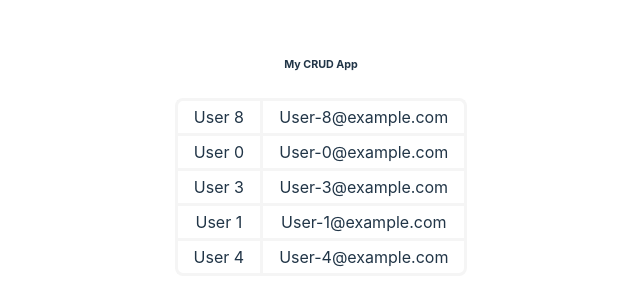
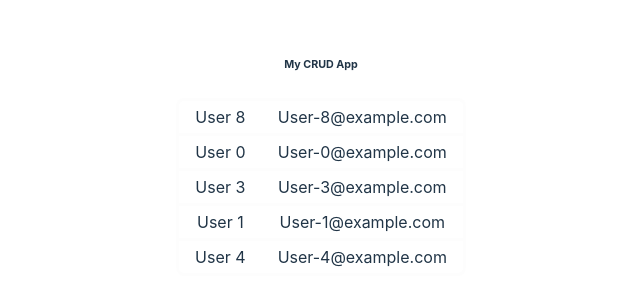
Before and after one commit to new-AF/react-dashboard-crud, a React (Vite) app: page / in a window 1280 px wide. Shown: the top 306 px of the page, without its empty margins (319-959 px from the left). Built offline with nearby package versions, Linux system fonts and the light colour scheme.

Commit message:
improve table styles hide inline start borders

```diff
--- a/src/Table.css
+++ b/src/Table.css
@@ -7,13 +7,18 @@
 
 table {
     --border-width: medium;
+    --border-color: rgba(245, 245, 245, 0.233);
     border-spacing: 0;
     overflow: hidden;
 
     td {
-        border: var(--border-width) solid whitesmoke;
+        border: var(--border-width) solid var(--border-color);
         border-block-width: var(--border-width) 0;
-        border-inline-width: var(--border-width) 0;
+        border-inline-width: 0 0;
+
+        &:first-of-type {
+            border-inline-start-width: var(--border-width);
+        }
 
         &:last-of-type {
             border-inline-end-width: var(--border-width);
```
